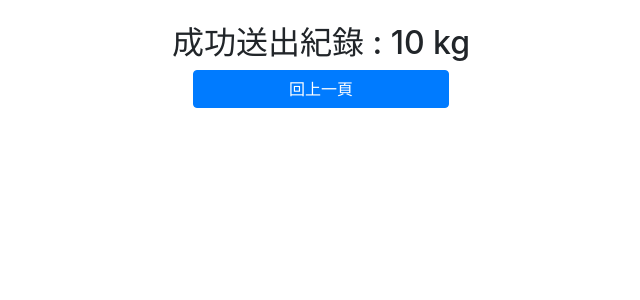
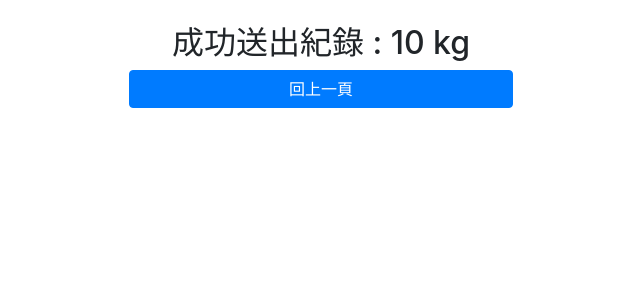
Before and after one commit to balao1312/weight_recorder, a Flask app: template templates/result.html in a window 1280 px wide. Shown: the top 300 px of the page, without its empty margins (319-959 px from the left). Run offline with Flask 2, Linux system fonts and the light colour scheme; the template is opened without the code that fills it: most values are stand-ins (such as "Sample title", 1, 10 or a date in 2020); some libraries are stand-ins or nearby versions.

Commit message:
small fix

```diff
--- a/templates/result.html
+++ b/templates/result.html
@@ -64,9 +64,9 @@
 <body>
   <br>
   <h2 class="text-center">成功送出紀錄 : {{ weight }} kg</h2>
-  <div style="width: 20%; margin-left: auto; margin-right:auto">
+  <div style="width: 30%; margin-left: auto; margin-right:auto">
     <a href=/weight-recorder>
-      <button style="" class="btn btn-primary btn-md btn-block">回上一頁</button>
+      <button class="btn btn-primary btn-md btn-block">回上一頁</button>
     </a>
   </div>
 
```
